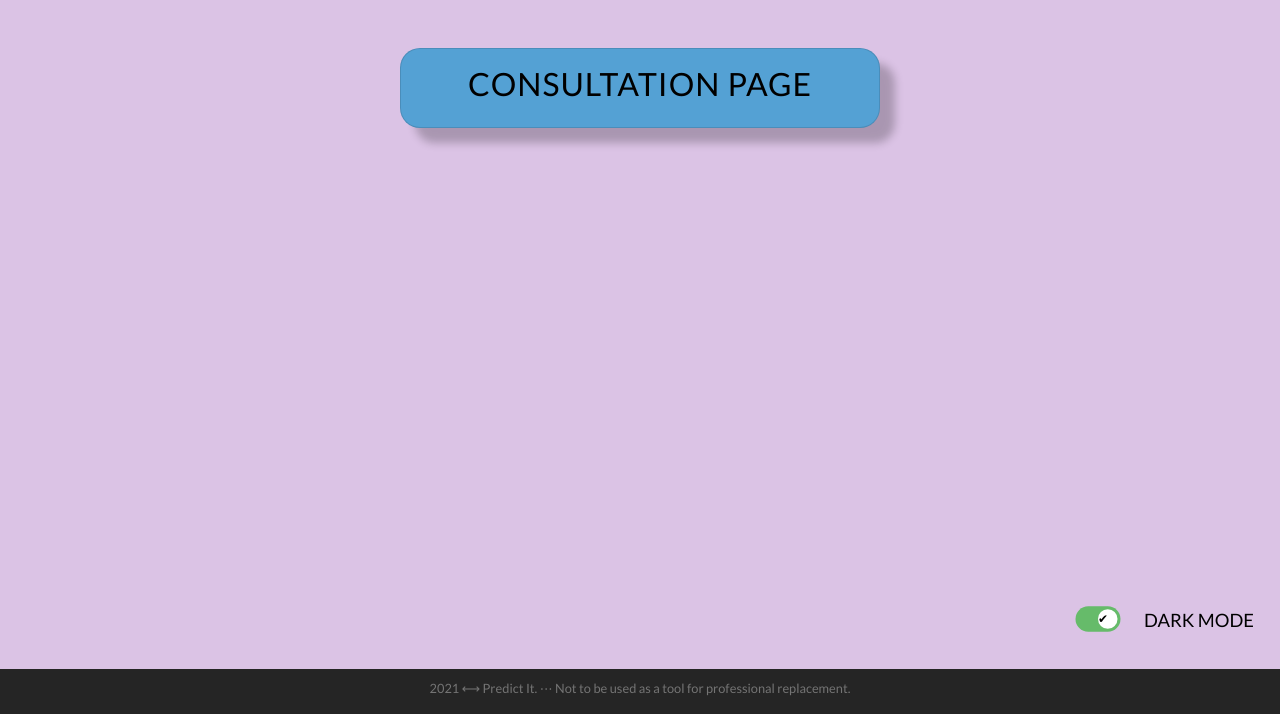
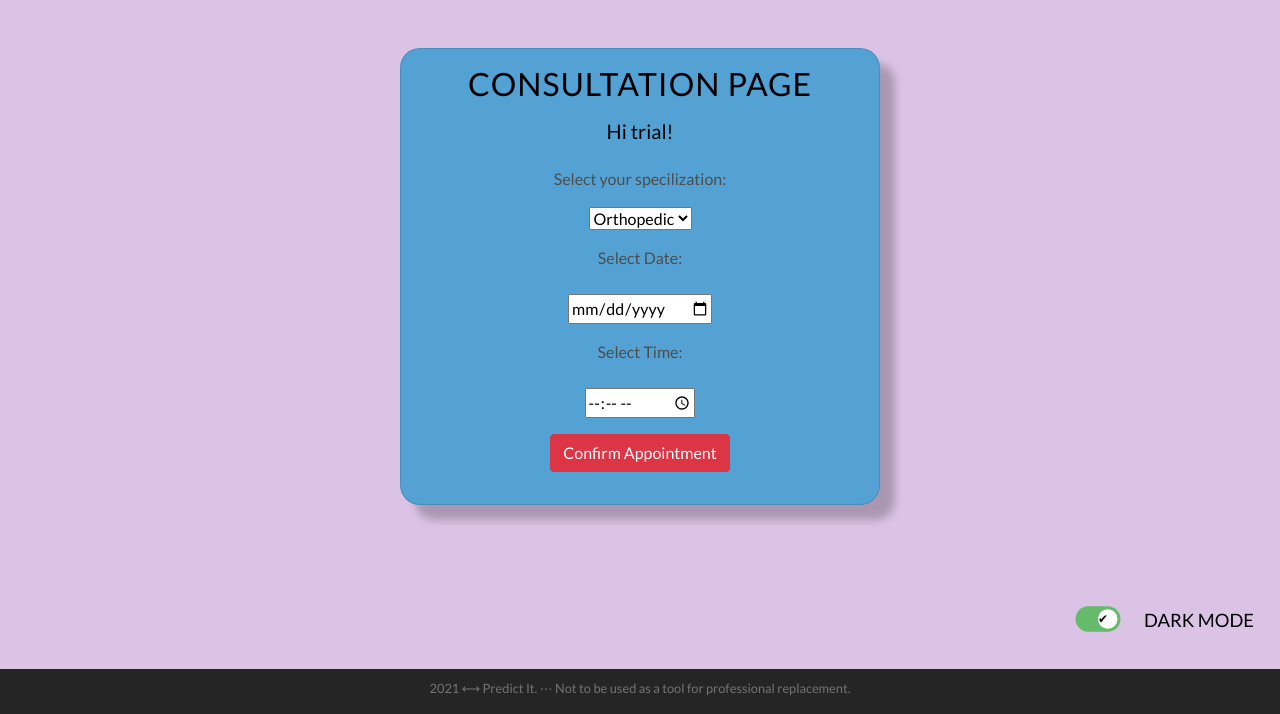
Before and after one commit to mohdaadilf/PredictIt, a Flask app: page /consultation in a window 1280 px wide. Shown: the part 86-800 px from the top of the page. Run offline with Flask 2, Linux system fonts and the light colour scheme; a user stored in the database is signed in; parts of the project's set-up code (start-up, migrations or seed data) failed here and were passed over; some libraries are stand-ins or nearby versions.

Commit message:
changes to consultation

```diff
--- a/app.py
+++ b/app.py
@@ -4,7 +4,7 @@ from flask_wtf import FlaskForm
 from wtforms import SubmitField, FormField, FieldList
 from flask_login import login_required, login_user, logout_user, current_user
 from myproject.models import User, Disease
-from myproject.forms import LoginForm, RegistrationForm, InfoForm, SymptomForm, OtherSymptomForm
+from myproject.forms import LoginForm, RegistrationForm, InfoForm, SymptomForm, OtherSymptomForm,Consul
 import myproject.ml as ml
 
 symptom_list, symptoms_spaced, symptoms_dict = ml.get_symptoms_list()
@@ -152,7 +152,10 @@ def result():
 
 @app.route('/consultation',methods = ['GET','POST'])
 def consultation():
-    return render_template('consultation.html')
+    form = Consul()
+    listStatus = [('Ortho', 'Orthopedic'), ('Pediat', 'Pediatric'), ('Onco', 'Oncologist')]
+    default = 'Ortho'
+    return render_template('consultation.html', listStatus=listStatus, default=default, form = form)
 
 if __name__ == "__main__":
     app.run(debug=True)
--- a/myproject/forms.py
+++ b/myproject/forms.py
@@ -3,6 +3,8 @@ from flask_wtf import FlaskForm
 from wtforms import StringField, PasswordField, SubmitField, IntegerField, RadioField, Form
 from wtforms.validators import DataRequired, Email, EqualTo
 from wtforms import ValidationError
+
+from wtforms.fields.html5 import DateTimeField, DateField, TimeField
 
 # LOGIN FORM
 class LoginForm(FlaskForm):
@@ -42,3 +44,12 @@ class SymptomForm(FlaskForm):
 # OTHER SYMPTOMS FORM
 class OtherSymptomForm(Form):
     symptom = RadioField('', choices=[('yes', 'Yes'), ('no', 'No')], validators=[DataRequired('Please Select Yes or No!')])
+
+class Consul(FlaskForm):
+    date = DateField('Select Date:', format='%d-%m-%y', validators=(DataRequired(),))
+    time = TimeField('Select Time:', format='%H:%M')
+    submit = SubmitField('Confirm Appointment')
+
+    def validate_field(form, field):
+        if field.data < form.date.data:
+            raise ValidationError("End date must not be earlier than start date.")
--- a/myproject/templates/consultation.html
+++ b/myproject/templates/consultation.html
@@ -1,7 +1,37 @@
+
 {% extends 'base.html' %}
 {% block content %}
 
 <div class="m-5 card mx-sm-auto p-3 mb-5" style="max-width: 30rem;">
     <h2 class="text-center">Consultation Page</h2>
+    <div class="mt-2">
+    {% if current_user.is_authenticated %}
+      <div class="text-center">
+        <h5>Hi {{ current_user.name }}!</h5>
+        <!---Selecting using drop down box--->
+        <p class="grey-text mt-4">Select your specilization:</p>
+        <select name="ConsuList">
+            {% for value, dept in listStatus %}
+            <option value="{{value}}" {% if value== default %} selected {% endif %}>
+                {{dept}}</option>
+            {% endfor %}
+        </select>
+        <form method="POST">
+            <div class="form-group">
+                {{ form.hidden_tag() }}
+                <p class="grey-text mt-3">{{ form.date.label }}</p>
+                {{ form.date (class='datepicker') }}
+            </div>
+            <div class="form-group">
+                {{ form.hidden_tag() }}
+                <p class="grey-text mt-3">{{ form.time.label }}</p>
+                {{ form.time (class='timepicker') }}
+            </div>
+                {{ form.submit(class='btn btn-danger') }}
+        </form>
+
+      </div>
+    {% endif %}
+    </div>
 </div>
 {% endblock %}
```
Also changed, not shown: myproject/data.sqlite.
